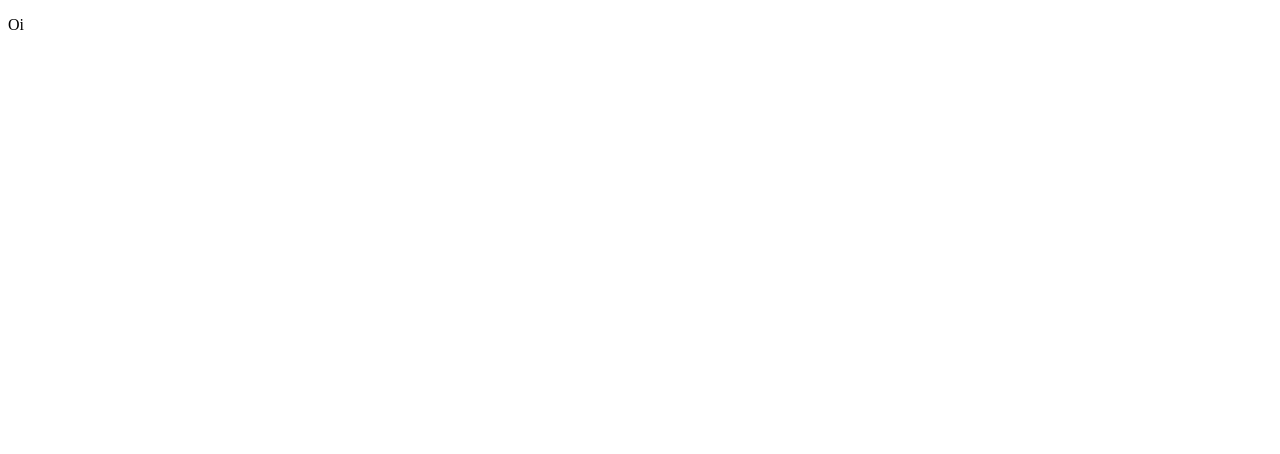
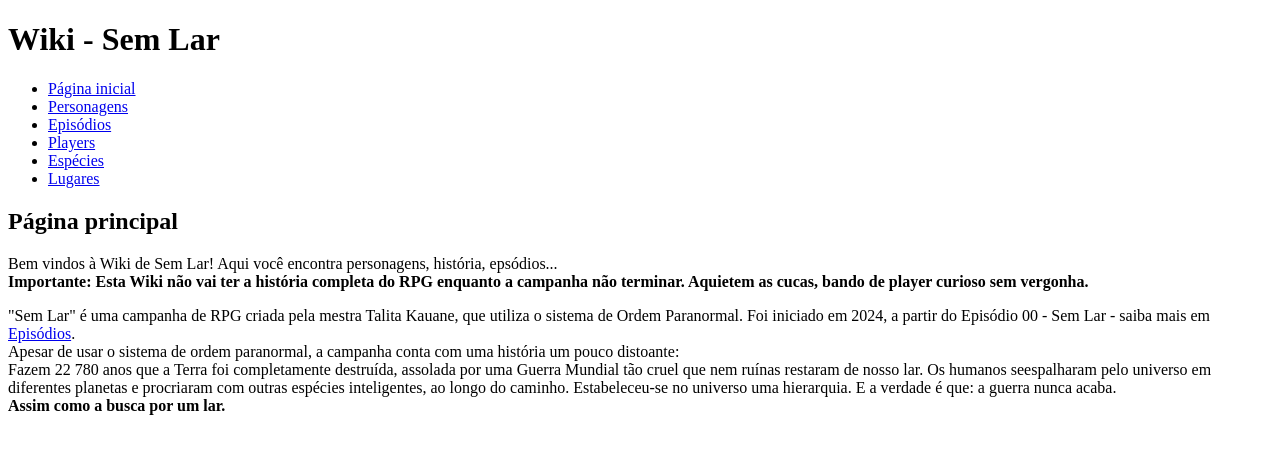
Before and after one commit to TalitaKauane/sem-lar-wiki, a plain HTML site: page index.html in a window 1280 px wide. Drawn offline with Linux system fonts and the light colour scheme.

Commit message:
principal2

```diff
--- a/index.html
+++ b/index.html
@@ -1,5 +1,6 @@
 <!DOCTYPE html>
 <html lang="en">
+
 <head>
     <meta charset="UTF-8">
     <meta name="viewport" content="width=device-width, initial-scale=1.0">
@@ -8,7 +9,62 @@
 
 <body>
 
-    <p>Oi</p>
+    <div class="cabeça">
+        <header>
+            <div>
+                <h1>Wiki - Sem Lar</h1>
+            </div>
+            <div class="menunav">
+                <nav>
+                    <ul>
+                        <li><a href="index.html">Página inicial</a></li>
+                        <li><a href="#">Personagens</a></li>
+                        <li><a href="#">Episódios</a></li>
+                        <li><a href="#">Players</a></li>
+                        <li><a href="#">Espécies</a></li>
+                        <li><a href="#">Lugares</a></li>
+                    </ul>
 
+                </nav>
+
+            </div>
+
+        </header>
+    </article>
+    <div class="sessao1">
+
+        <section class="principal">
+            <h2>Página principal</h2>
+            <div>
+                <p>Bem vindos à Wiki de Sem Lar! Aqui você encontra personagens, história,
+                    epsódios...<br><strong>Importante: Esta Wiki não vai ter a história completa do RPG enquanto a
+                        campanha não terminar. Aquietem as cucas, bando de player curioso sem vergonha.</strong></p>
+
+            </div>
+            <div class="sobre">
+                <p>"Sem Lar" é uma campanha de RPG criada pela mestra Talita Kauane, que utiliza o sistema de Ordem
+                    Paranormal. Foi iniciado em 2024, a
+                    partir do Episódio 00 - Sem Lar - saiba mais em <a href="#">Episódios</a>.<br>Apesar de usar o
+                    sistema de ordem paranormal, a campanha conta com uma história um pouco distoante:<br> Fazem 22 780
+                    anos que a Terra foi completamente destruída, assolada por uma Guerra Mundial tão cruel que nem
+                    ruínas restaram de nosso lar. Os humanos seespalharam pelo universo em diferentes planetas e
+                    procriaram com outras espécies inteligentes, ao longo do caminho. Estabeleceu-se no universo uma
+                    hierarquia. E a verdade é que: a guerra nunca acaba. <br> <strong>Assim como a busca por um
+                        lar.</strong> </p>
+
+            </div>
+        </section>
+
+    </article>
+
+    <article>
+        <section class="sessao2">
+            <div class="curiosidades">
+
+
+            </div>
+        </section>
+    </article>
 </body>
+
 </html>
```
